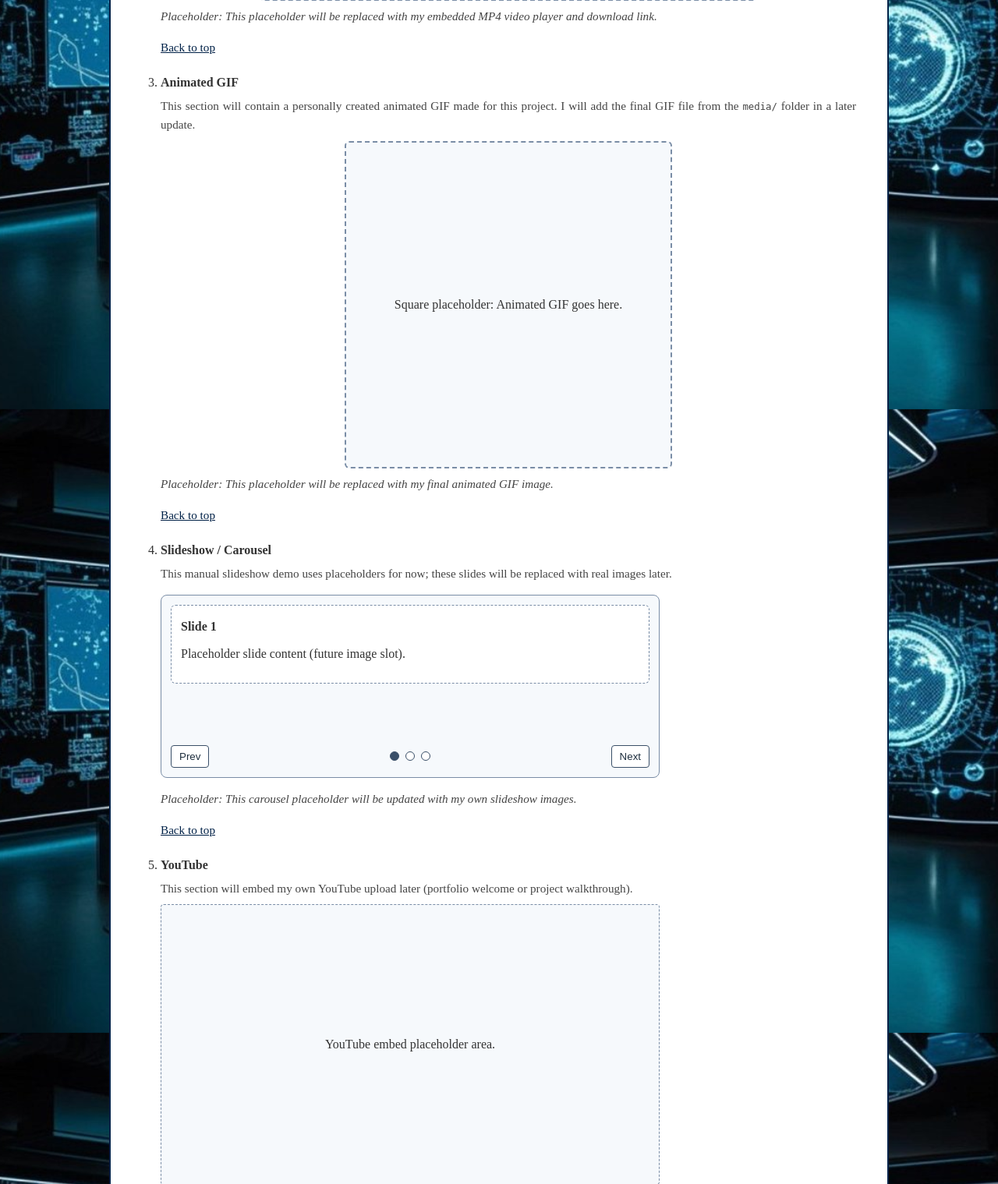
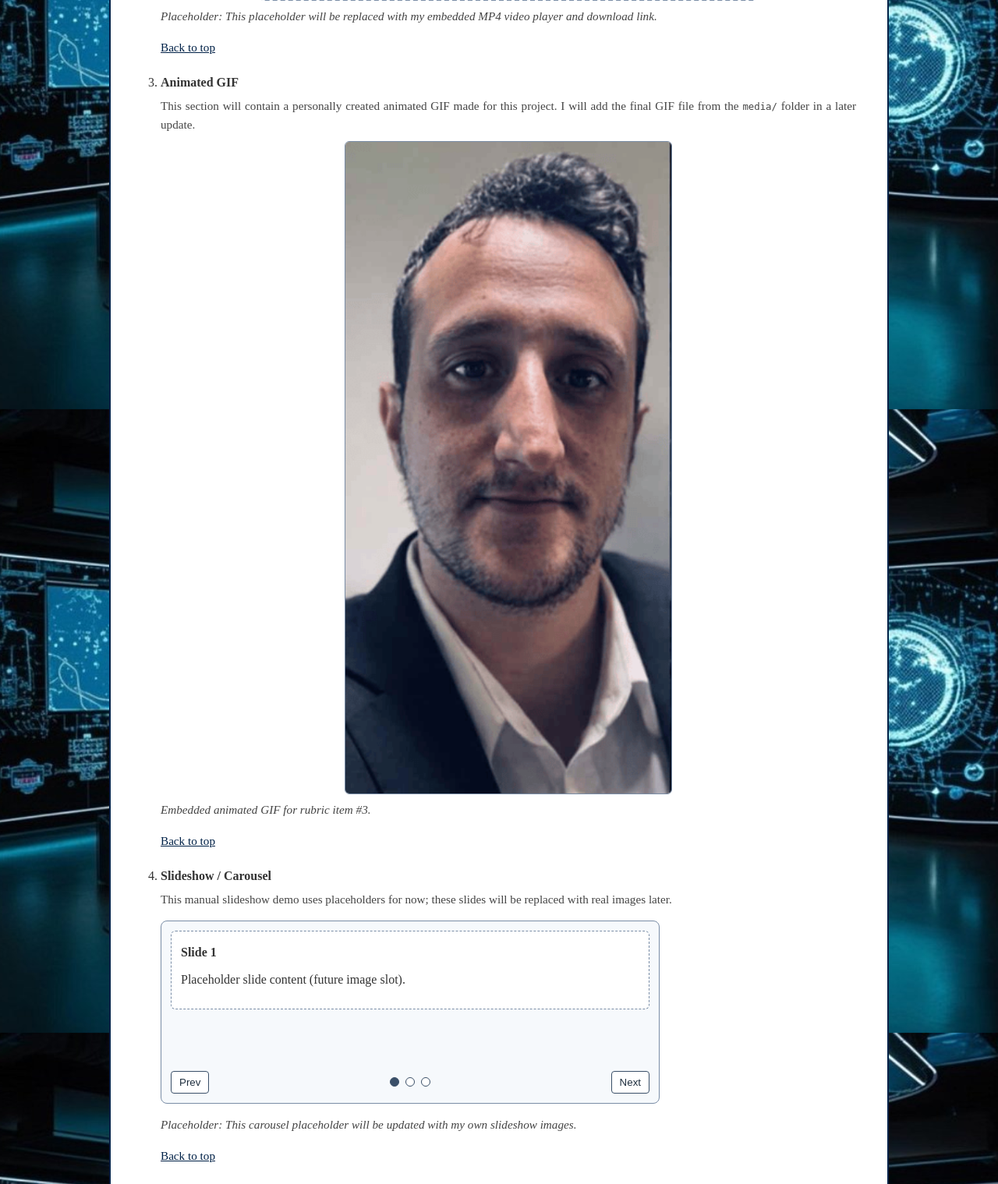
Before and after one commit to Graves217/Farah-SCF-Project-Site, a PHP site: page /media.htm in a window 1280 px wide. Shown: the part 1075-2594 px from the top of the page at 78% size. Run offline with PHP 8.4, Linux system fonts and the light colour scheme.

Commit message:
Embed animated GIF for media item 3
Agent-Logs-Url: https://github.com/Graves217/Farah-SCF-Project-Site/sessions/24752b9b-7652-4dfe-ba3f-392adf579d60

Co-authored-by: Graves217 <260338615+Graves217@users.noreply.github.com>

```diff
--- a/farah-scf.css
+++ b/farah-scf.css
@@ -295,6 +295,16 @@ section h2 {
     align-items: center;
     justify-content: center;
     text-align: center;
+}
+
+.media-gif {
+    width: 100%;
+    max-width: 420px;
+    height: auto;
+    display: block;
+    margin: 8px auto 0;
+    border: 1px solid #7a8da6;
+    border-radius: 6px;
 }
 
 .video-embed {
--- a/media.htm
+++ b/media.htm
@@ -81,8 +81,8 @@
                         <li>
                             <strong>Animated GIF</strong>
                             <p class="media-note">This section will contain a personally created animated GIF made for this project. I will add the final GIF file from the <code>media/</code> folder in a later update.</p>
-                            <div class="gif-slot">Square placeholder: Animated GIF goes here.</div>
-                            <p class="media-placeholder-note">Placeholder: This placeholder will be replaced with my final animated GIF image.</p>
+                            <img class="media-gif" src="media/animatedPPTech.gif" alt="Animated GIF of Anthony Farah becoming One with Technology">
+                            <p class="media-placeholder-note">Embedded animated GIF for rubric item #3.</p>
                             <!-- Expected final markup: <img src="media/your-gif.gif" alt="Brief description of my animated GIF"> -->
                             <p><a class="back-to-top" href="#top">Back to top</a></p>
                         </li>
```
